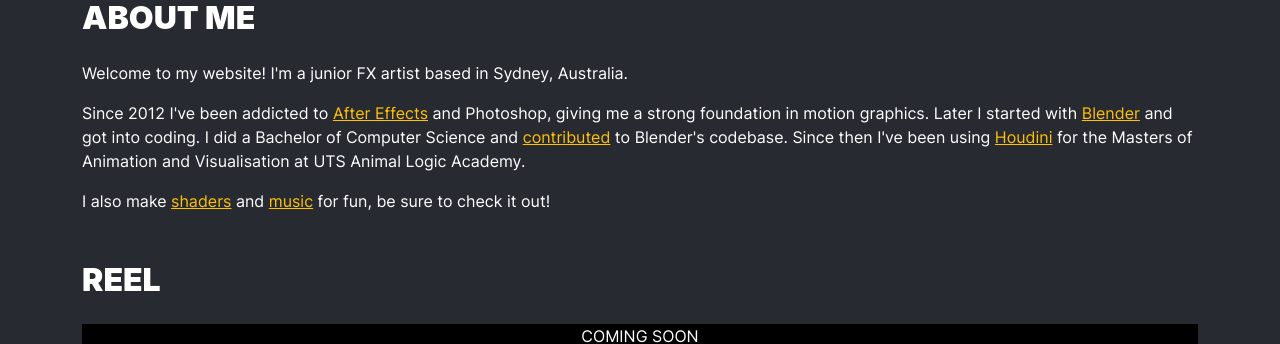
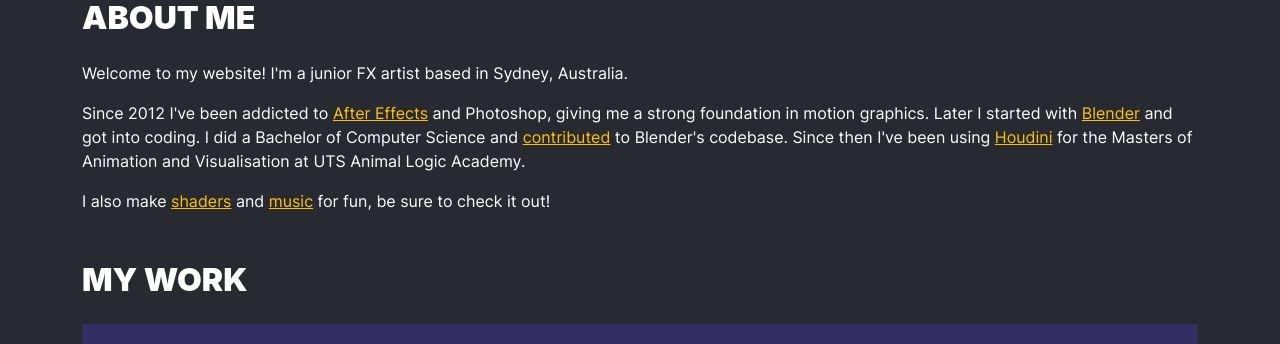
Before and after one commit to MysteryPancake/MysteryPancake.github.io, a Jekyll site: the page built from _pages/index.md, in a window 1280 px wide and 900 px high, scrolled down 724 px, cut to the strip 0-344 px from the top of the window. Built offline with Jekyll 4.4.1, drawn with Linux system fonts in a browser that asks for light colours; some web fonts are replaced.

Commit message:
Update index.md

```diff
--- a/_pages/index.md
+++ b/_pages/index.md
@@ -31,11 +31,11 @@
 		<p>Since 2012 I've been addicted to <a href="https://github.com/MysteryPancake/After-Effects-Fun" target="_blank">After Effects</a> and Photoshop, giving me a strong foundation in motion graphics. Later I started with <a href="https://github.com/MysteryPancake/Blender-Fun" target="_blank">Blender</a> and got into coding. I did a Bachelor of Computer Science and <a href="https://www.blender.org/about/credits/" target="_blank">contributed</a> to Blender's codebase. Since then I've been using <a href="https://github.com/MysteryPancake/Houdini-Fun" target="_blank">Houdini</a> for the Masters of Animation and Visualisation at UTS Animal Logic Academy.</p>
 		<p>I also make <a href="https://www.shadertoy.com/user/MysteryPancake/sort=love" target="_blank">shaders</a> and <a href="https://open.spotify.com/artist/22nPt6CqMzobrJySt4CaxK" target="_blank">music</a> for fun, be sure to check it out!</p>
 	</div>
-	<h2 class="mb-4" style="font-weight: 900;">REEL</h2>
+	<!--<h2 class="mb-4" style="font-weight: 900;">REEL</h2>
 	<div style="padding: 56.25% 0 0 0;" class="position-relative mb-5">
-		<!--<iframe data-src="https://player.vimeo.com/video/765443818?title=0&byline=0&portrait=0" class="position-absolute top-0 left-0 w-100 h-100 lazy-iframe" frameborder="0" allow="autoplay; fullscreen; picture-in-picture" allowfullscreen></iframe>-->
+		<iframe data-src="https://player.vimeo.com/video/765443818?title=0&byline=0&portrait=0" class="position-absolute top-0 left-0 w-100 h-100 lazy-iframe" frameborder="0" allow="autoplay; fullscreen; picture-in-picture" allowfullscreen></iframe>
 		<div class="position-absolute top-0 left-0 w-100 h-100 bg-black text-center">COMING SOON</div>
-	</div>
+	</div>-->
 	<h2 class="mb-4" style="font-weight: 900;">MY WORK</h2>
 	{% include video_player.html title="Procedural Buildings" description="<p>This was the first time I tried procedural modelling in Houdini. I remade a bunch of Sydney landmarks and turned them into HDAs for easy control. Around this time I was making <a href=\"https://www.shadertoy.com/view/cdXSWj\" target=\"_blank\">music</a> on ShaderToy, perhaps you can tell from the sine waves.</p><p>I rendered everything with Cycles in Blender, which was a nightmare. I had to write <a href=\"https://github.com/MysteryPancake/Houdini-Tools\" target=\"_blank\">scripts</a> to fix Blender's instancing and had to redo most of what I'd done in Houdini using Geometry Nodes.</p><p>Everything is timed exactly to the music, <a href=\"https://open.spotify.com/track/4NczzeHBQPPDO0B9AAmB8d\" target=\"_blank\">Assumptions by Sam Gellaitry</a>. This was tricky since I didn't make the setups with animation in mind.</p>" video_id="808257373" color="#342D62" %}
 	{% include video_player.html title="Project 1 Trailer" description="<p>A sneak peak of an ongoing passion project I started in January. Not learning from past mistakes, I committed to Blender before hitting the roadblock of hair simulation. I had to bite the bullet so I ported everything to Houdini. I learnt Solaris, Karma and proper color management in After Effects.</p><p>I made everything in this trailer from scratch, except for the good looking artwork in the middle drawn by <a href=\"https://www.linkedin.com/in/ben-poate-3923a4287/\" target=\"_blank\">Ben Poate</a>. The animation was done using a Rokoko Motion Capture Suit, with cleanup in Blender.</p>" video_id="865207103" color="#1C1631" %}
```
